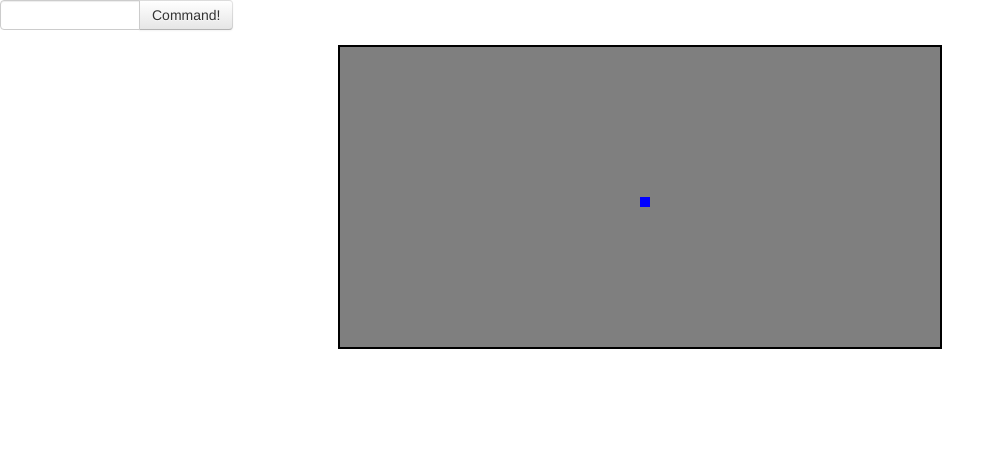
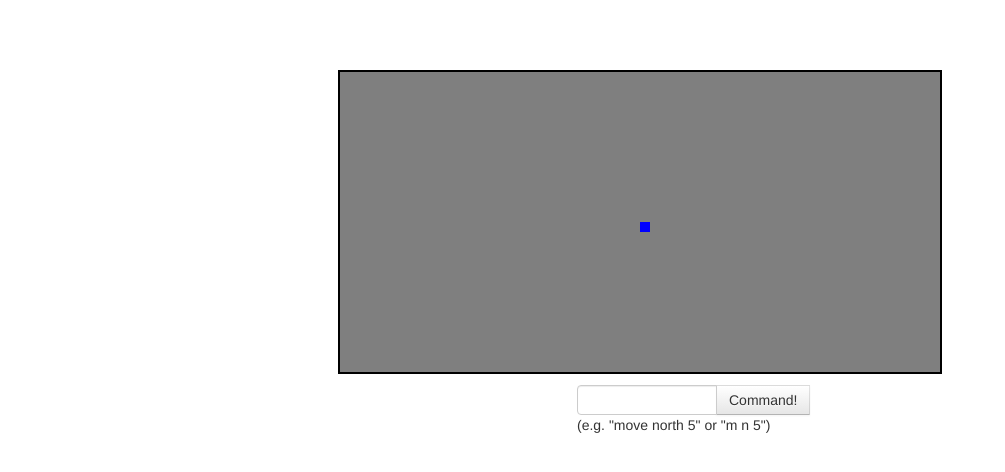
Before and after one commit to rufenerd/robotocodepocalypse, a plain HTML site: page dan/index.html in a window 1280 px wide. Shown: the whole page, without its empty margins (0-1005 px from the left). Drawn offline with nearby package versions, Linux system fonts and the light colour scheme.

Commit message:
prettier yet, but these styles will be thrown away

```diff
--- a/dan/index.html
+++ b/dan/index.html
@@ -12,10 +12,12 @@
   <body>
     <style>
       #cr-stage { border:2px solid black; margin:5px auto; color:white }
+      #commander { position:relative; top:385px; left:577px }
     </style>
-    <div class="input-append">
+    <div id="commander" class="input-append">
       <input class="span2" id="command_input" type="text">
       <button class="btn" id="command_button" type="button">Command!</button>
+      <label>(e.g. "move north 5" or "m n 5")</label>
     </div>
   </body>
 </html>
```
